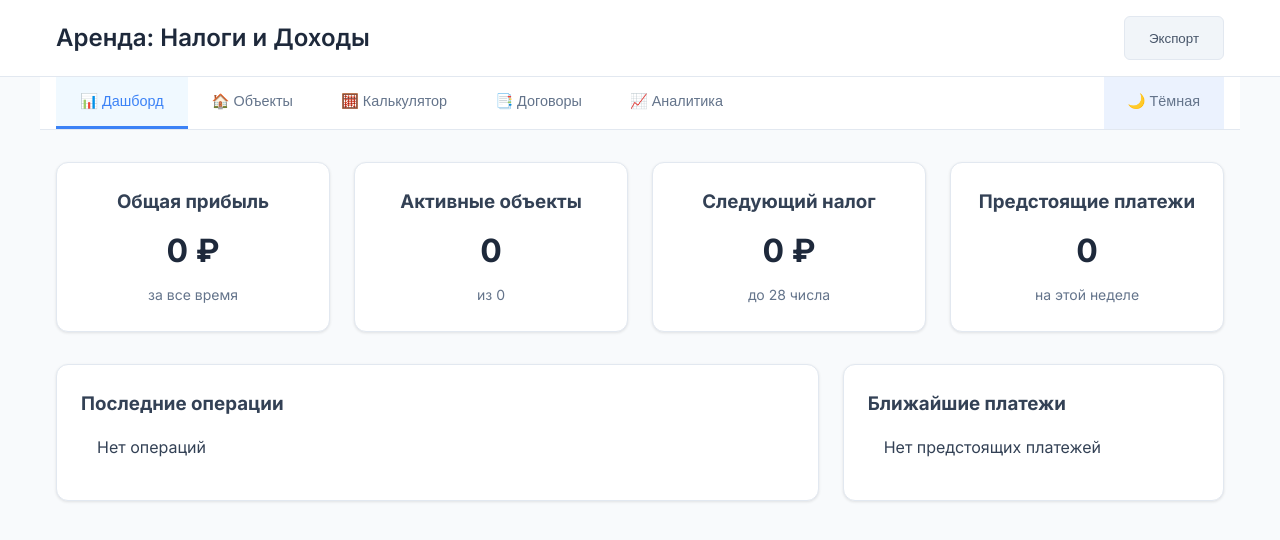
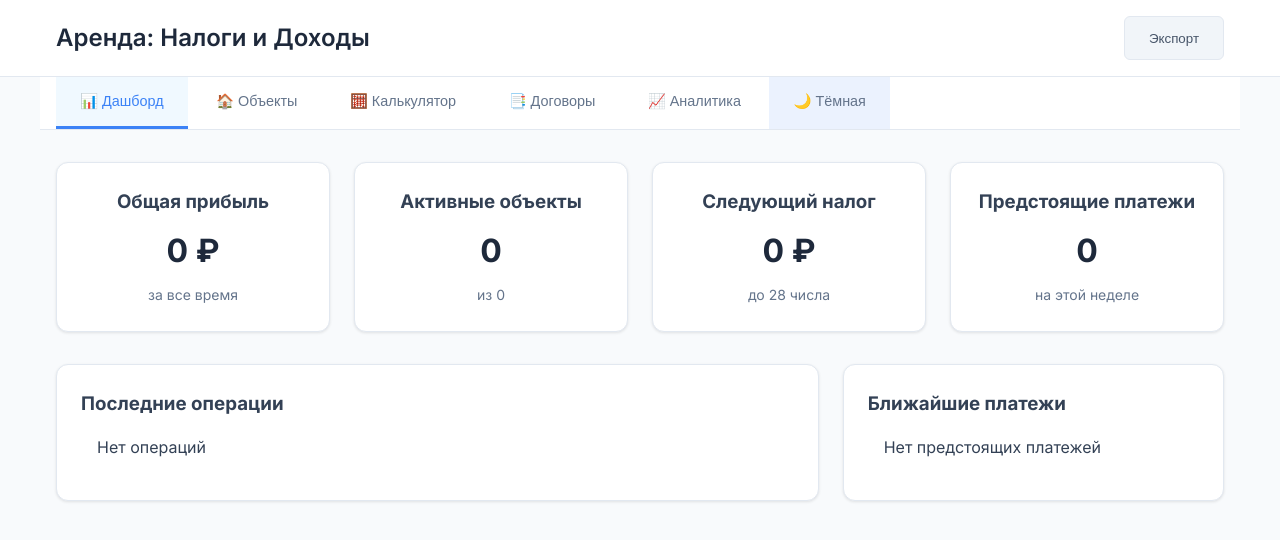
Before and after one commit to Amontapelir/Amontapelir.github.io, a plain HTML site: page index.html in a window 1280 px wide. Drawn offline with nearby package versions, Linux system fonts and the light colour scheme.

Commit message:
Update index.html

```diff
--- a/index.html
+++ b/index.html
@@ -24,12 +24,14 @@
 
         <!-- Навигация -->
         <nav class="navigation">
-            <button class="nav-btn active" data-page="dashboard">📊 Дашборд</button>
-            <button class="nav-btn" data-page="objects">🏠 Объекты</button>
-            <button class="nav-btn" data-page="calculator">🧮 Калькулятор</button>
-            <button class="nav-btn" data-page="contracts">📑 Договоры</button>
-            <button class="nav-btn" data-page="analytics">📈 Аналитика</button>
-            <button id="themeToggle" class="nav-btn">🌙 Тёмная</button>
+            <div class="nav-content">
+                <button class="nav-btn active" data-page="dashboard">📊 Дашборд</button>
+                <button class="nav-btn" data-page="objects">🏠 Объекты</button>
+                <button class="nav-btn" data-page="calculator">🧮 Калькулятор</button>
+                <button class="nav-btn" data-page="contracts">📑 Договоры</button>
+                <button class="nav-btn" data-page="analytics">📈 Аналитика</button>
+                <button id="themeToggle" class="nav-btn theme-toggle">🌙 Тёмная</button>
+            </div>
         </nav>
 
         <!-- Основной контент -->
@@ -340,4 +342,5 @@
     <script src="js/charts.js"></script>
     <script src="js/app.js"></script>
 </body>
+
 </html>
```
